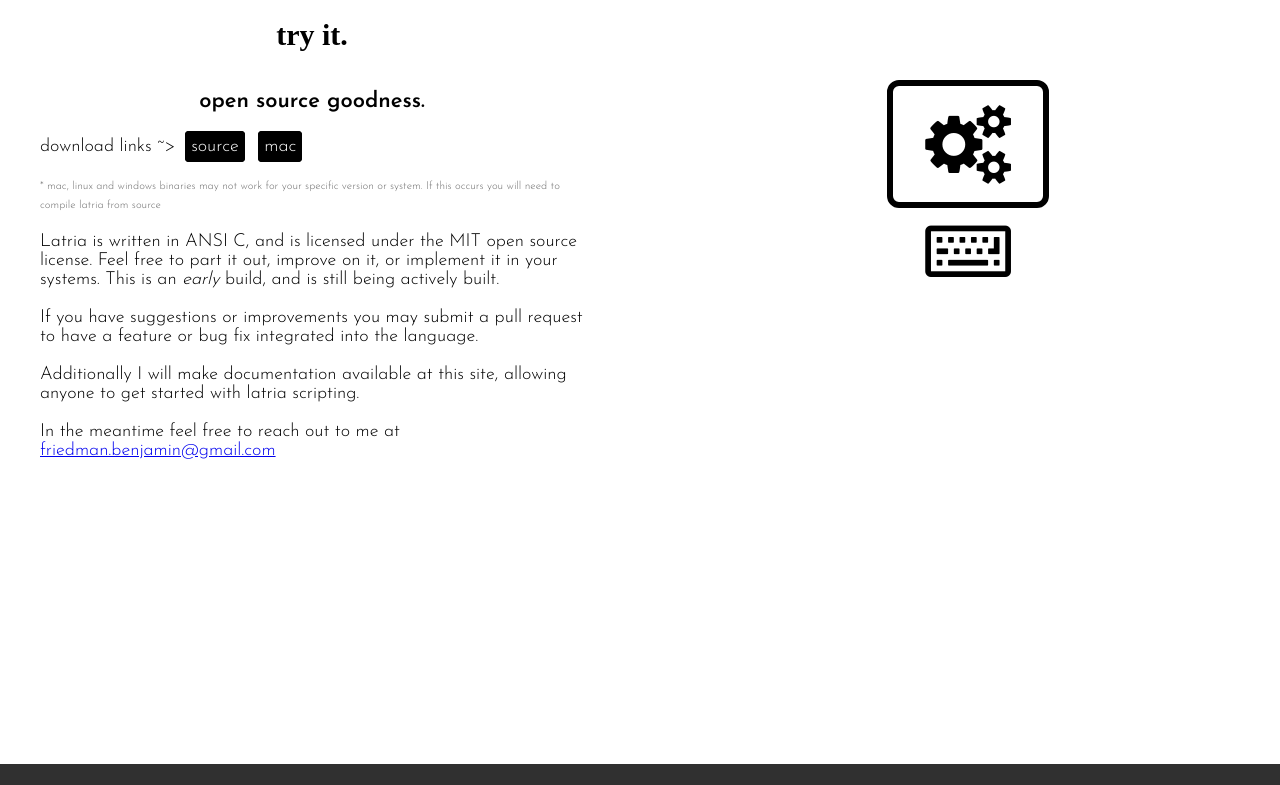
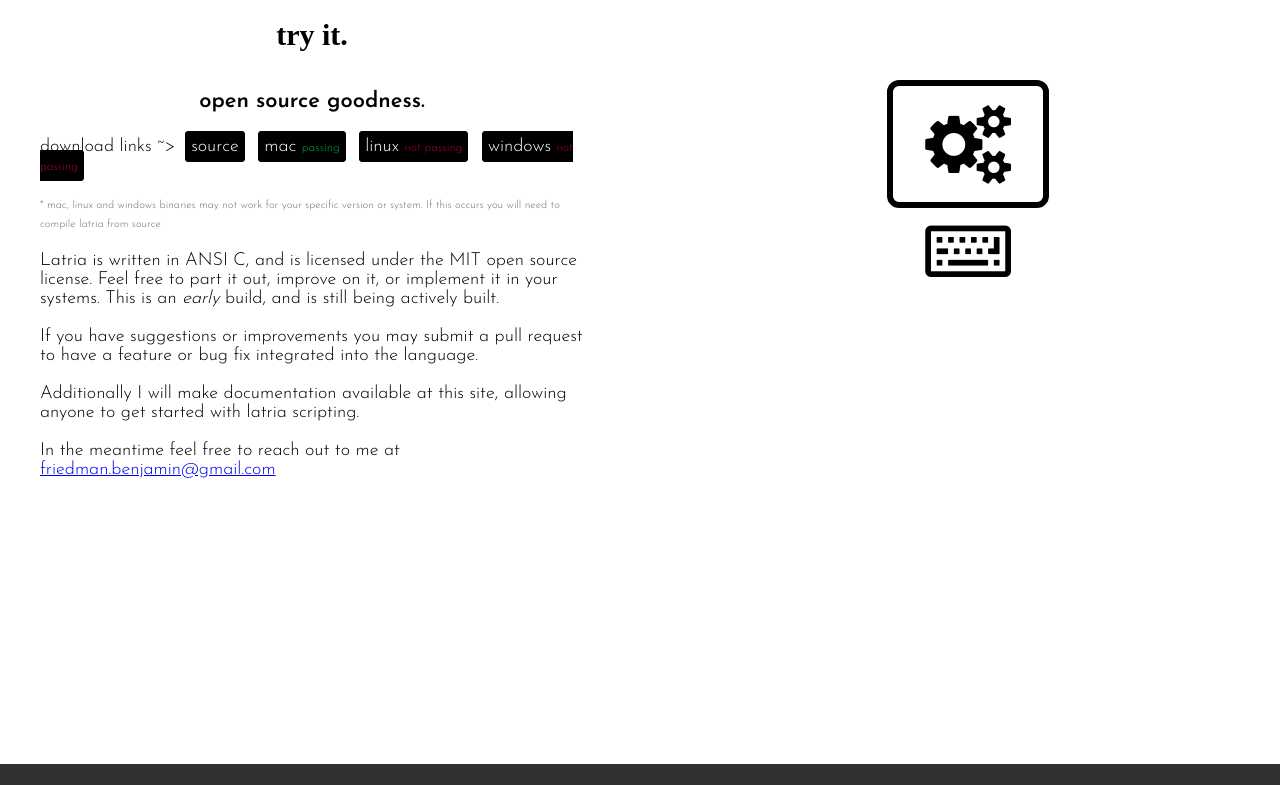
Before and after one commit to montymxb/uphouseworks_latria, a plain HTML site: page index.html in a window 1280 px wide. Shown: the part 2580-3365 px from the top of the page. Drawn offline with Linux system fonts and the light colour scheme.

Commit message:
windows builds added

```diff
--- a/css/uphw.css
+++ b/css/uphw.css
@@ -21,6 +21,26 @@ h3 {
 	text-align: left;
 	padding: 8px;
 	margin: 8px
+}
+
+/* CSS class for a passing build status */
+.build-no-pass:before {
+	content: "not passing"
+}
+
+.build-no-pass {
+	font-size: 12px;
+	color: #a03;
+
+}
+
+.build-pass:before {
+	content: "passing"
+}
+
+.build-pass {
+	font-size: 12px;
+	color: #0a3
 }
 
 .tab {
--- a/index.html
+++ b/index.html
@@ -180,9 +180,9 @@ print("Found>"+gh)<br/>
 				<p class="pagep">
 				download links ~>
 				<a class="download-link" href="https://github.com/montymxb/latria">source</a>
-				<a class="download-link" href="https://github.com/montymxb/latria/raw/master/binaries/mac/latria">mac</a>
-				<!--<a class="download-link" href="https://github.com/montymxb/latria/raw/master/binaries/linux/latria">linux</a>-->
-				<!--<a class="download-link" href="https://github.com/montymxb/latria/raw/master/binaries/windows/latria">windows</a>-->
+				<a class="download-link" href="https://github.com/montymxb/latria/raw/master/binaries/mac/latria">mac <span class="build-pass"></span></a>
+				<a class="download-link" href="https://github.com/montymxb/latria/raw/master/binaries/linux/latria">linux <span class="build-no-pass"></span></a>
+				<a class="download-link" href="https://github.com/montymxb/latria/raw/master/binaries/windows/latria">windows <span class="build-no-pass"></span></a>
 				<br/><br/>
 				<span style="color:#707070;font-size:11px">* mac, linux and windows binaries may not work for your specific version or system. If this occurs you will need to compile latria from source
 				</span>
```
